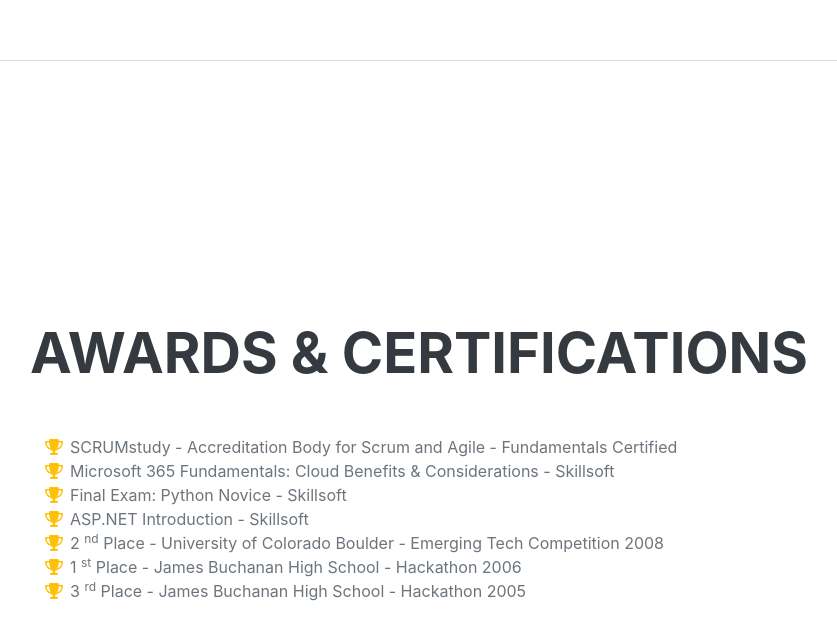
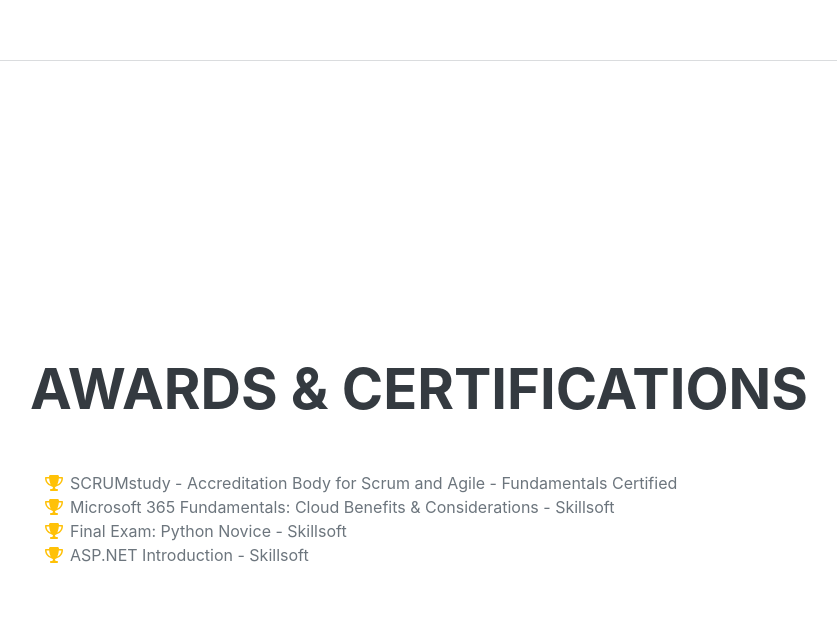
Before and after one commit to Carolinamarcondesp/freethemalloc, a plain HTML site: page cv/index.html in a window 1280 px wide. Shown: the part 4783-5422 px from the top of the page, without its empty margins (290-1127 px from the left). Drawn offline with nearby package versions, Linux system fonts and the light colour scheme; a web font is replaced by a local one.

Commit message:
updt awards

```diff
--- a/cv/index.html
+++ b/cv/index.html
@@ -232,24 +232,7 @@
 
                             ASP.NET Introduction - Skillsoft
                         </li>
-                        <li>
-                            <span class="fa-li"><i class="fas fa-trophy text-warning"></i></span>
-                            2
-                            <sup>nd</sup>
-                            Place - University of Colorado Boulder - Emerging Tech Competition 2008
-                        </li>
-                        <li>
-                            <span class="fa-li"><i class="fas fa-trophy text-warning"></i></span>
-                            1
-                            <sup>st</sup>
-                            Place - James Buchanan High School - Hackathon 2006
-                        </li>
-                        <li>
-                            <span class="fa-li"><i class="fas fa-trophy text-warning"></i></span>
-                            3
-                            <sup>rd</sup>
-                            Place - James Buchanan High School - Hackathon 2005
-                        </li>
+
                     </ul>
                 </div>
             </section>
```
